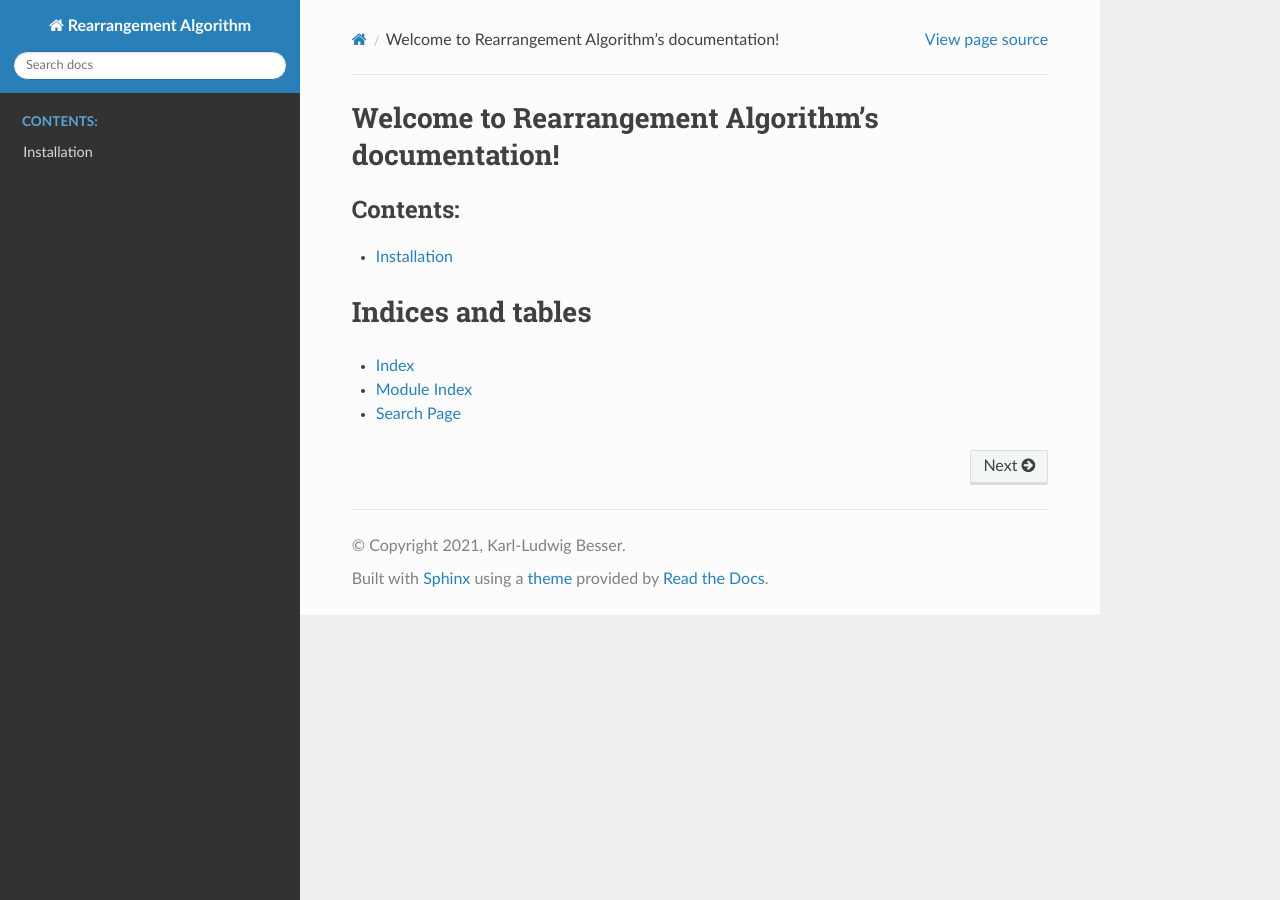
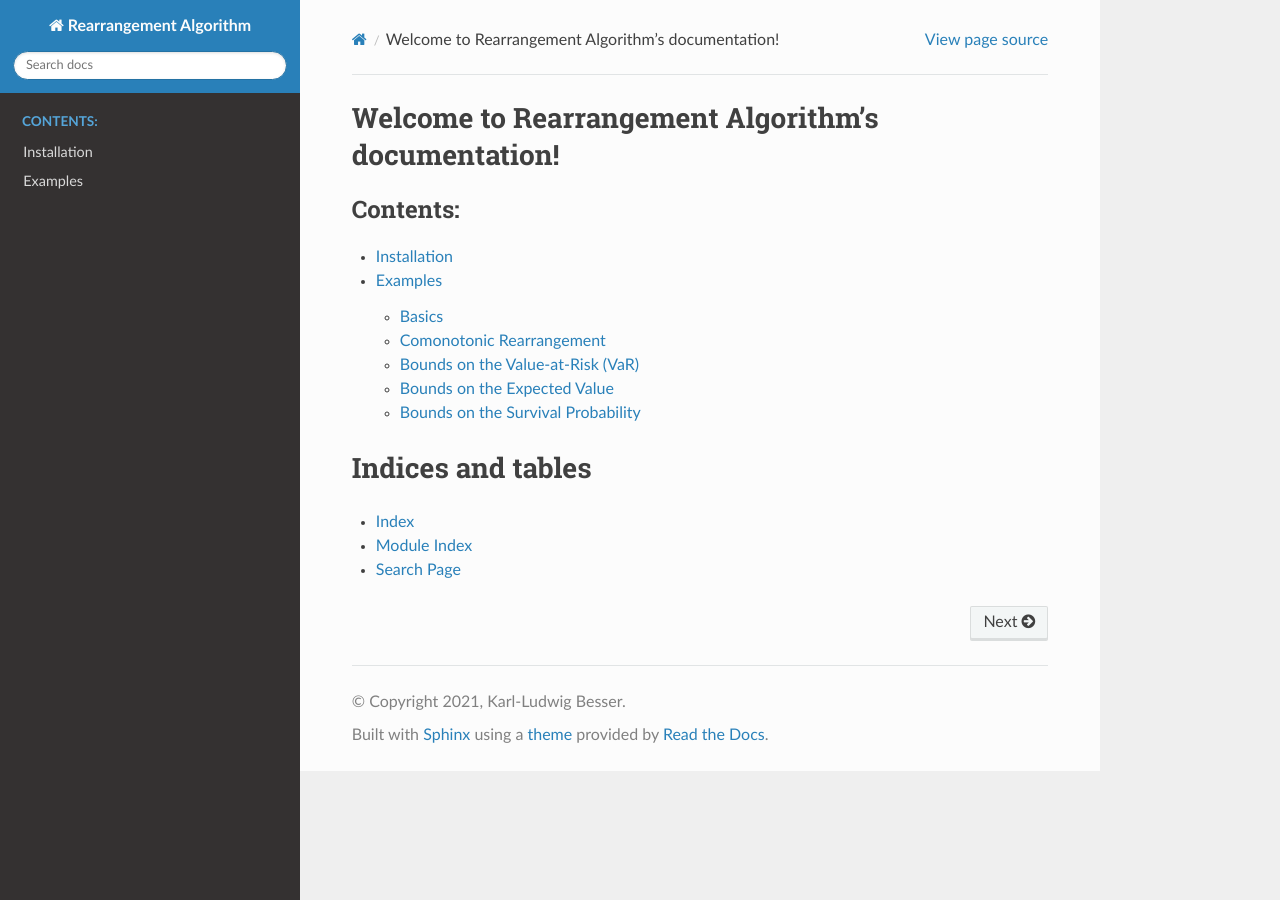
Before and after one commit to klb2/rearrangement-algorithm, a Sphinx documentation site: the page built from doc/source/index.rst, in a window 1280 px wide. Built offline with Sphinx 7.4.7 and the Read the Docs theme 2.0.0, drawn with Linux system fonts in a browser that asks for light colours; part of the change alters nothing that is shown.

Commit message:
Add first usage examples to documentation

```diff
--- /dev/null
+++ b/doc/source/examples.rst
@@ -0,0 +1,59 @@
+Examples
+========
+
+In the following, some simple usage examples are given.
+
+Basics
+------
+We will start with some simple basics that are necessary for all following
+examples.
+
+Besides the actual ``rearrangement_algorithm`` package, we will use the
+`scipy.stats <https://docs.scipy.org/doc/scipy/reference/stats.html>`_ module
+to specify the marginal distributions.
+
+The `.ppf` method of a distribution implements the quantile function, which we
+will heavily use in the following examples.
+
+Basic Rearrange
+^^^^^^^^^^^^^^^
+
+.. code-block:: python
+    :linenos:
+
+    import numpy as np
+    import rearrangement_algorithm as ra
+
+    # create a matrix (10x3) where each columns contains numbers 0 to .9
+    X = np.tile(np.linspace(0, 1, 10), (3, 1)).T
+    print(X)
+
+    # the row sums are varying a lot
+    print(np.sum(X, axis=1))
+
+    # rearrange it
+    X_ra = ra.basic_rearrange(X, min)
+    print(X_ra)
+
+    # the row sums are now very balanced
+    print(np.sum(X_ra, axis=1))
+
+
+Comonotonic Rearrangement
+-------------------------
+TODO
+
+
+Bounds on the Value-at-Risk (VaR)
+---------------------------------
+TODO
+
+
+Bounds on the Expected Value
+----------------------------
+TODO
+
+
+Bounds on the Survival Probability
+----------------------------------
+TODO
--- a/doc/source/index.rst
+++ b/doc/source/index.rst
@@ -11,6 +11,7 @@ Welcome to Rearrangement Algorithm's documentation!
    :caption: Contents:
 
    installation
+   examples
    rearrangement_algorithm
 
 
```
Also changed, not shown: README.md (+3 -0 lines).
